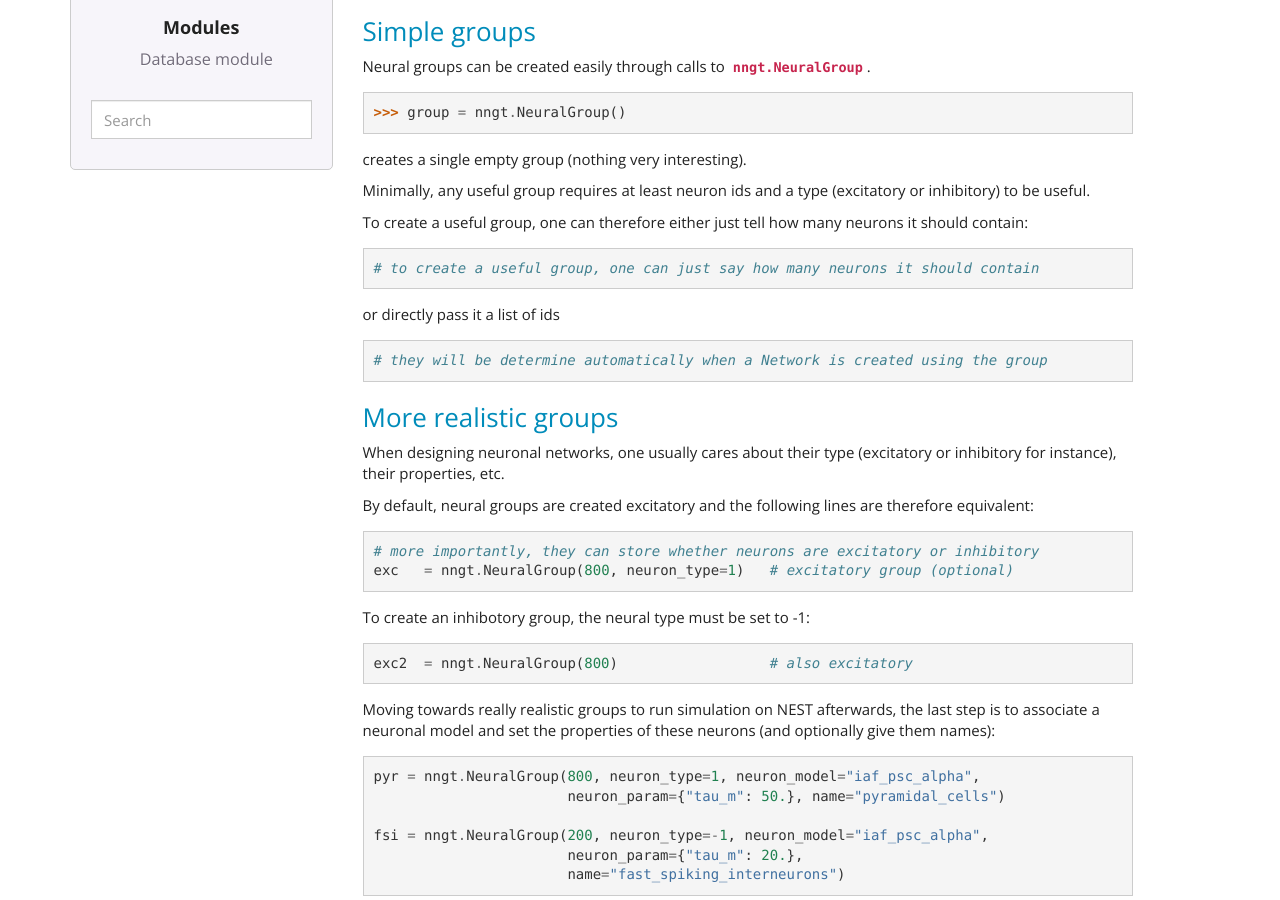
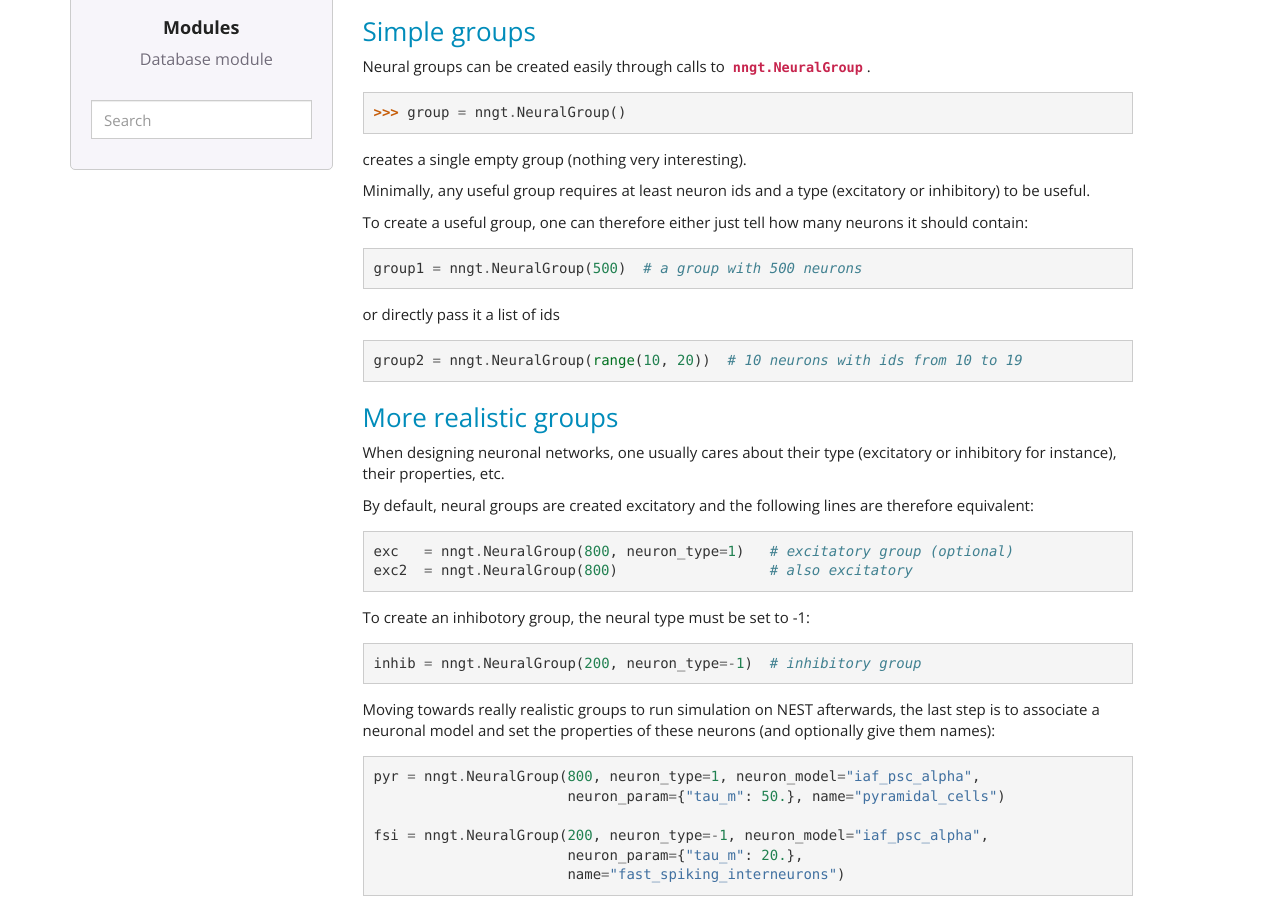
Before and after one commit to tfardet/NNGT, a Sphinx documentation site: the page built from doc/user/neural_groups.rst, in a window 1280 px wide and 900 px high, scrolled down 395 px. Built offline with Sphinx 7.4.7, drawn with Linux system fonts in a browser that asks for light colours; pages that are not in the unit, such as notebooks, are missing from menus; part of the change alters nothing that is shown.

```diff
--- a/doc/user/neural_groups.rst
+++ b/doc/user/neural_groups.rst
@@ -31,12 +31,12 @@ To create a useful group, one can therefore either just tell how many neurons it
 should contain:
 
 .. literalinclude:: ../examples/introduction_to_groups.py
-   :lines: 38
+   :lines: 39
 
 or directly pass it a list of ids
 
 .. literalinclude:: ../examples/introduction_to_groups.py
-   :lines: 44
+   :lines: 45
 
 
 More realistic groups
@@ -49,12 +49,12 @@ By default, neural groups are created excitatory and the following lines are
 therefore equivalent:
 
 .. literalinclude:: ../examples/introduction_to_groups.py
-   :lines: 57-58
+   :lines: 58-59
 
 To create an inhibotory group, the neural type must be set to -1:
 
 .. literalinclude:: ../examples/introduction_to_groups.py
-   :lines: 59
+   :lines: 60
 
 Moving towards really realistic groups to run simulation on NEST afterwards,
 the last step is to associate a neuronal model and set the properties of these
```
